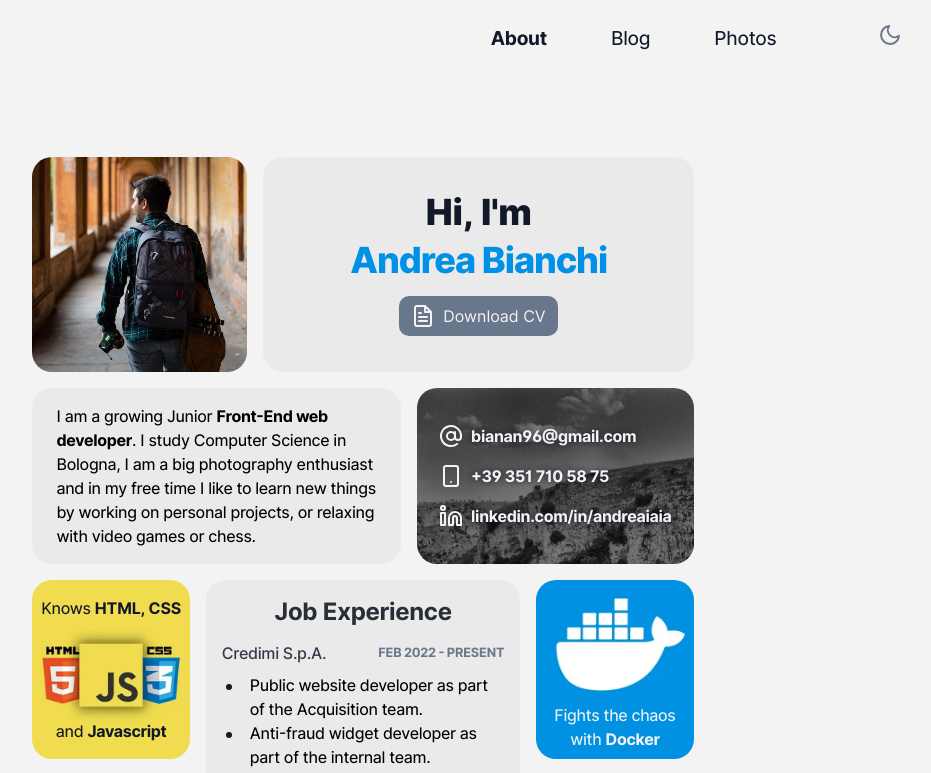
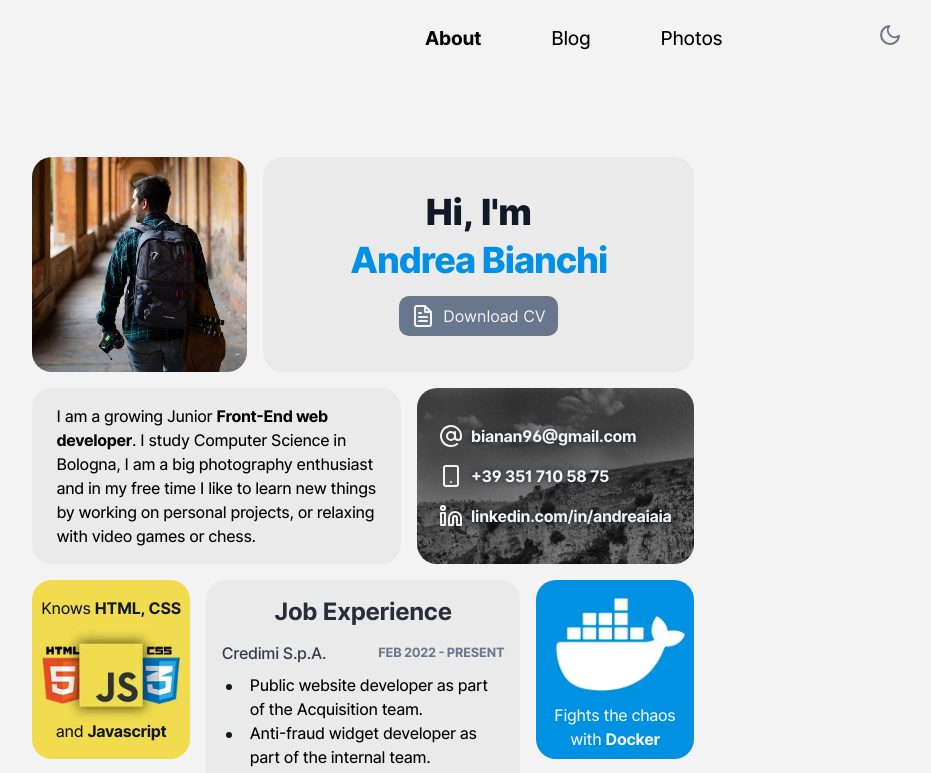
Before and after one commit to andreaiaia/blog, a Next.js app: page / in a window 1280 px wide. Shown: the top 773 px of the page, without its empty margins (277-1208 px from the left). Built offline with nearby package versions, Linux system fonts and the light colour scheme.

Commit message:
Clean up code

```diff
--- a/components/Header/Header.module.scss
+++ b/components/Header/Header.module.scss
@@ -3,13 +3,10 @@
 .header {
   // Header style
   position: relative;
-  background-color: $white;
   // background-color: red;
   margin: 0;
   padding: 0.5rem 1rem;
-  z-index: 2;
   transition: all 0.3s ease-in-out;
-  overflow: hidden;
 
   // Layout
   display: grid;
@@ -17,38 +14,6 @@
   grid-template-rows: 1fr;
   gap: 1rem;
   align-items: center;
-
-  & > * {
-    color: $black;
-  }
-
-  @include dark {
-    background-color: $shade-black;
-    box-shadow: unset;
-  }
-
-  @include smartphone() {
-    left: 0;
-    top: -110%;
-    width: 100%;
-    height: 100%;
-  }
-}
-
-.closeMenu {
-  position: absolute;
-  top: 0;
-  left: 0;
-  padding: 1rem;
-
-  @include dark {
-    color: $tint;
-    background-color: rgba(0, 0, 0, 0);
-
-    & > *:hover {
-      color: $white;
-    }
-  }
 }
 
 .logo {
@@ -58,7 +23,7 @@
 }
 
 .nav {
-  grid-column-start: 5;
+  grid-column-start: 7;
   grid-column-end: 11;
 }
 
@@ -70,14 +35,13 @@
 
 .navLinks {
   display: flex;
-  justify-content: flex-end;
-  gap: 4rem;
+  justify-content: space-evenly;
   align-items: baseline;
   font-size: 1.2rem;
 
   & > li {
     position: relative;
-    margin: 1rem 0;
+    margin: 1rem;
     transition: 0.3s ease-in-out;
     cursor: pointer;
 
@@ -109,55 +73,3 @@
 .active {
   font-variation-settings: 'wght' 700;
 }
-
-.socials {
-  flex: 1;
-  display: flex;
-  flex-direction: column;
-  justify-content: flex-end;
-
-  & > ul {
-    display: flex;
-    justify-content: space-evenly;
-    align-content: flex-end;
-
-    & > li {
-      border-radius: 6px;
-      transition: 0.3s ease-in-out;
-      cursor: pointer;
-
-      &:hover {
-        color: $shadow;
-        background-color: $white;
-      }
-    }
-  }
-
-  @include smartphone {
-    color: $shadow;
-  }
-
-  @include dark {
-    color: $tone;
-
-    & > ul > li:hover {
-      background-color: $black;
-      color: $white;
-    }
-  }
-}
-
-.icon {
-  display: inline-block;
-  margin: 0.5rem;
-}
-
-.credits {
-  margin-top: 0.5rem;
-}
-
-.rss {
-  float: right;
-  text-decoration: underline;
-  cursor: pointer;
-}
```
Also changed, not shown: components/Header/index.jsx (+1 -38 lines).
